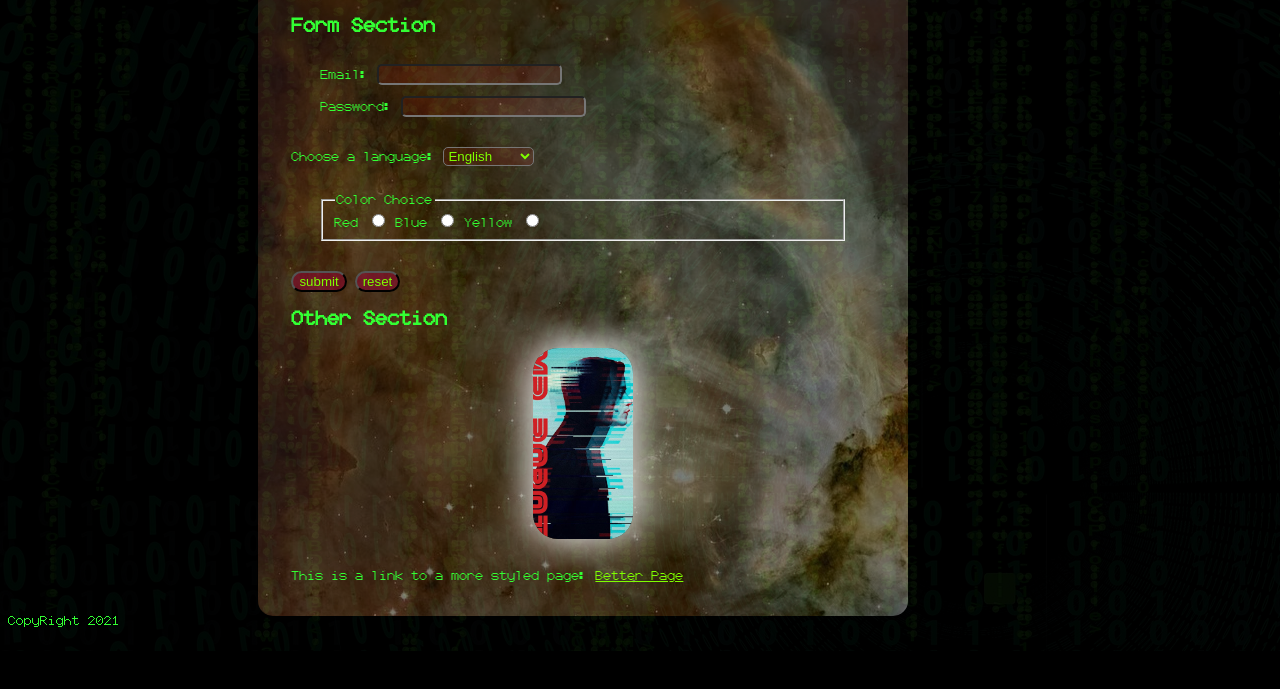
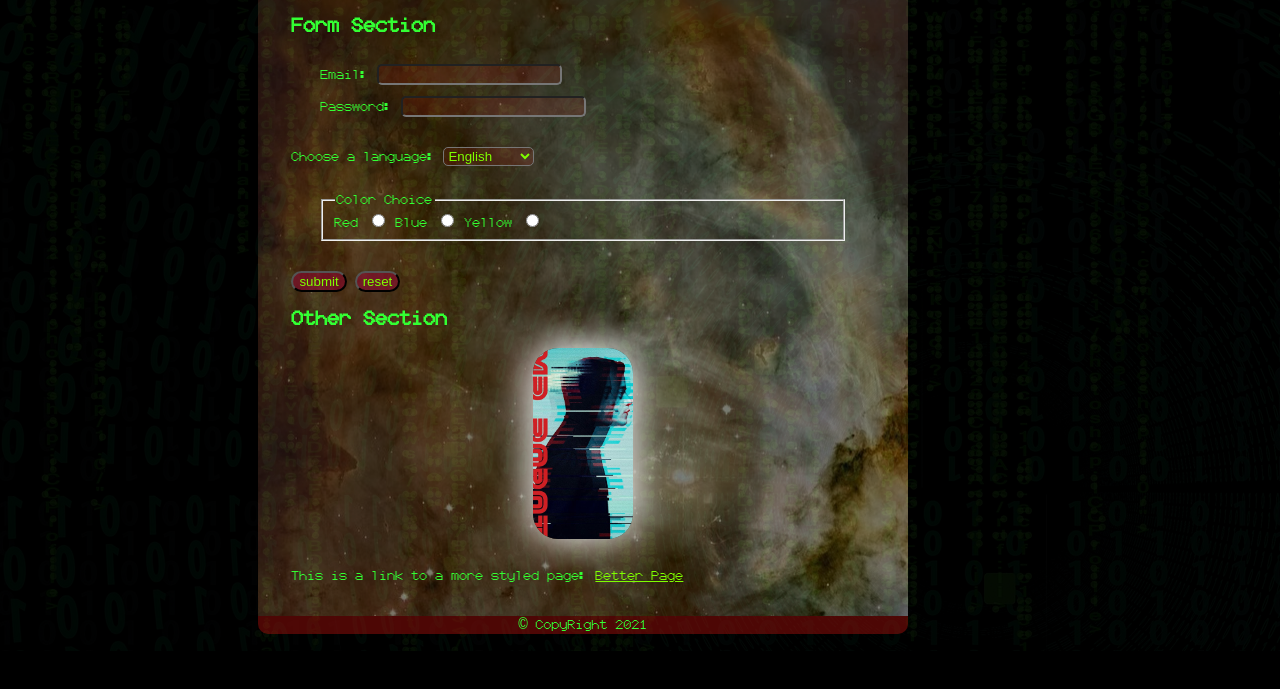
Before and after one commit to cShirley14/HTML_Refresher, a plain HTML site: page src/main/webapp/aform.html in a window 1280 px wide. Shown: the part 149-838 px from the top of the page. Before the commit the page ends 800 px from the top, so only its background shows below. Drawn offline with Linux system fonts and the light colour scheme.

Commit message:
pulled repo

```diff
--- a/src/main/webapp/aform.html
+++ b/src/main/webapp/aform.html
@@ -66,10 +66,11 @@
                 <a href="https://www.npr.org">Better Page</a></p>
         </div>
         <footer id="footer">
+            <div id="ending"></div>
             <script>
                 var date = new Date();
                 var year = date.getFullYear();
-                document.getElementById("footer").innerHTML = "CopyRight&nbsp"
+                document.getElementById("ending").innerHTML = "&copy;&nbsp;CopyRight&nbsp;"
                         + year;
             </script>
         </footer>
--- a/src/main/webapp/css/styles.css
+++ b/src/main/webapp/css/styles.css
@@ -68,7 +68,6 @@ h1 {
     right: 0;
     position: absolute;
     z-index: -1;
-    border-radius: 0 0 15px 15px;
 }
 
 #form-details {
@@ -114,3 +113,11 @@ a {
 p {
     margin: 5%;
 }
+
+footer {
+
+    background-color: rgba(255,25,19, .3);
+    text-align: center;
+    margin: 0 10% 10% 25%;
+    border-radius: 0 0 10px 10px;
+}
```
Also changed, not shown: 2 other files.
